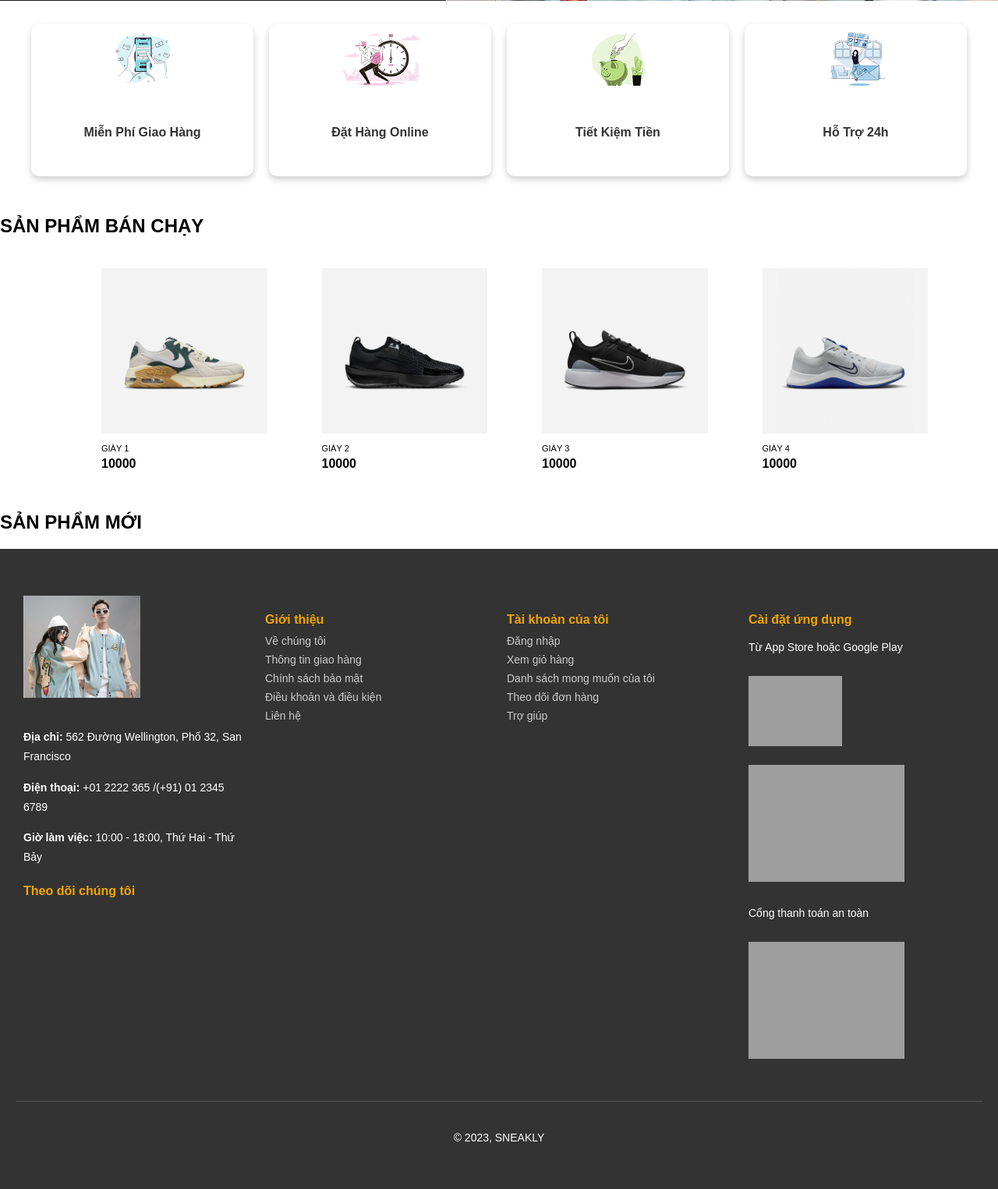
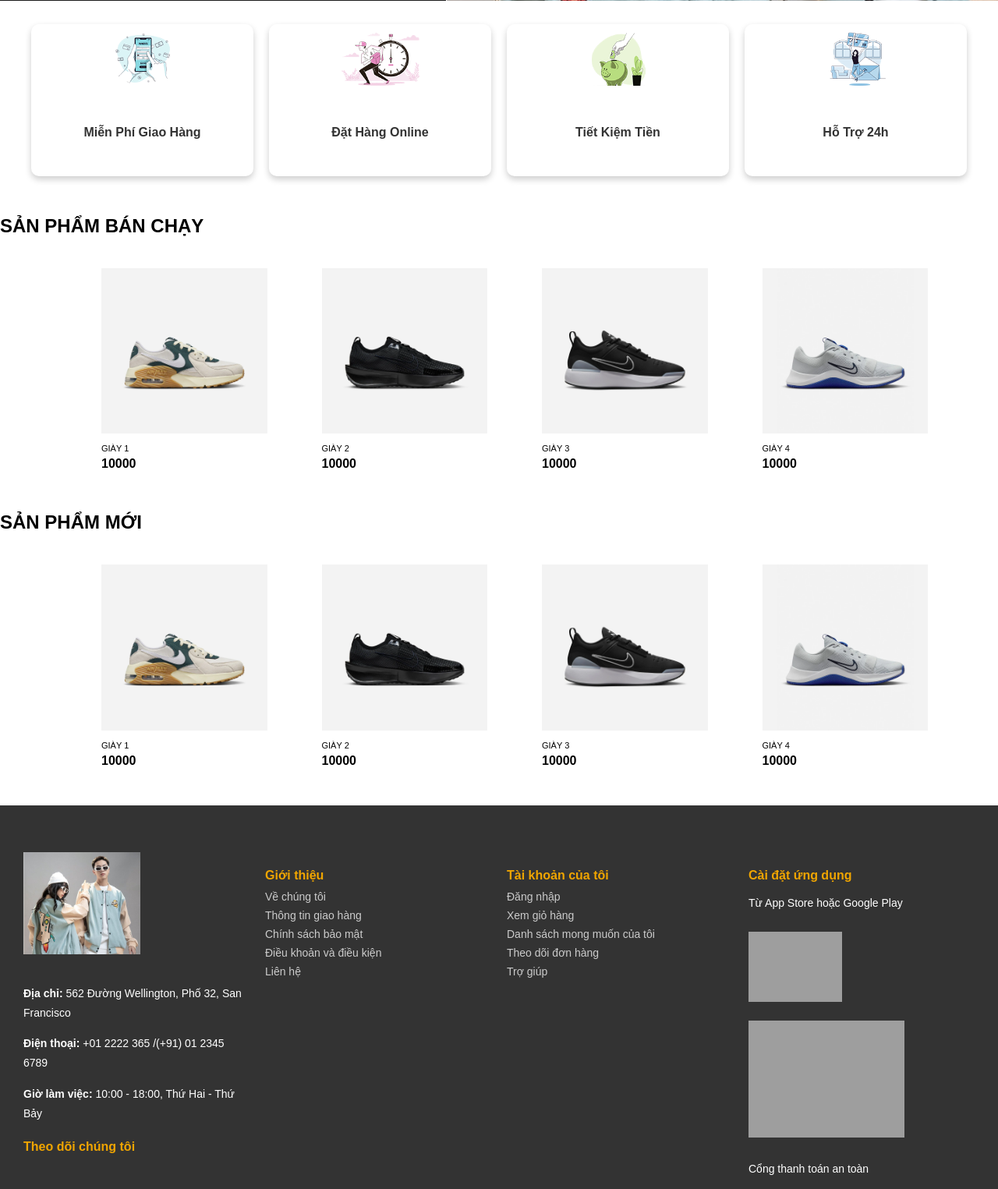
Before and after one commit to thuongrac/nhom2duan1, a PHP site: page / in a window 1280 px wide. Shown: the part 1023-2548 px from the top of the page at 78% size. Run offline with PHP 8.4, Linux system fonts and the light colour scheme; grey boxes are pictures that could not be loaded.

Commit message:
Update home.php

```diff
--- a/view/home.php
+++ b/view/home.php
@@ -138,6 +138,67 @@
     <h2>SẢN PHẨM MỚI</h2>
     <!-- <p>Summer Collection New Morden Design</p> -->
     <div class="pro-container">
-        <!--sản phẩm mới -->
-    </div>
+    <main class="main">
+            <div id="wrapper">
+                <ul class="products">
+                    <li>
+                        <div class="product-item">
+                            <div class="product-top">
+                                <a href="" class="product-thumb">
+                                    <img src="layout/img/img_hoai/g1.webp" alt="">
+                                </a>
+                                <a href="#" class="buy-now">Mua ngay</a>
+                            </div>
+                            <div class="product-info">
+                                <a href="#" class="product-cat">Giày 1</a>
+                                <div class="product-price">10000</div>
+                            </div>
+                        </div>
+                    </li>
+                    <li>
+                        <div class="product-item">
+                            <div class="product-top">
+                                <a href="" class="product-thumb">
+                                    <img src="layout/img/img_hoai/g2.webp" alt="">
+                                </a>
+                                <a href="#" class="buy-now">Mua ngay</a>
+                            </div>
+                            <div class="product-info">
+                                <a href="#" class="product-cat">Giày 2</a>
+                                <div class="product-price">10000</div>
+                            </div>
+                        </div>
+                    </li>
+                    <li>
+                        <div class="product-item">
+                            <div class="product-top">
+                                <a href="" class="product-thumb">
+                                    <img src="layout/img/img_hoai/g3.webp" alt="">
+                                </a>
+                                <a href="#" class="buy-now">Mua ngay</a>
+                            </div>
+                            <div class="product-info">
+                                <a href="#" class="product-cat">Giày 3</a>
+                                <div class="product-price">10000</div>
+                            </div>
+                        </div>
+                    </li>
+                    <li>
+                        <div class="product-item">
+                            <div class="product-top">
+                                <a href="" class="product-thumb">
+                                    <img src="layout/img/img_hoai/g4.webp" alt="">
+                                </a>
+                                <a href="#" class="buy-now">Mua ngay</a>
+                            </div>
+                            <div class="product-info">
+                                <a href="#" class="product-cat">Giày 4</a>
+                                <div class="product-price">10000</div>
+                            </div>
+                        </div>
+                    </li>
+                </ul>
+            </div>
+        </main>
+  </div>
 </section>
```
